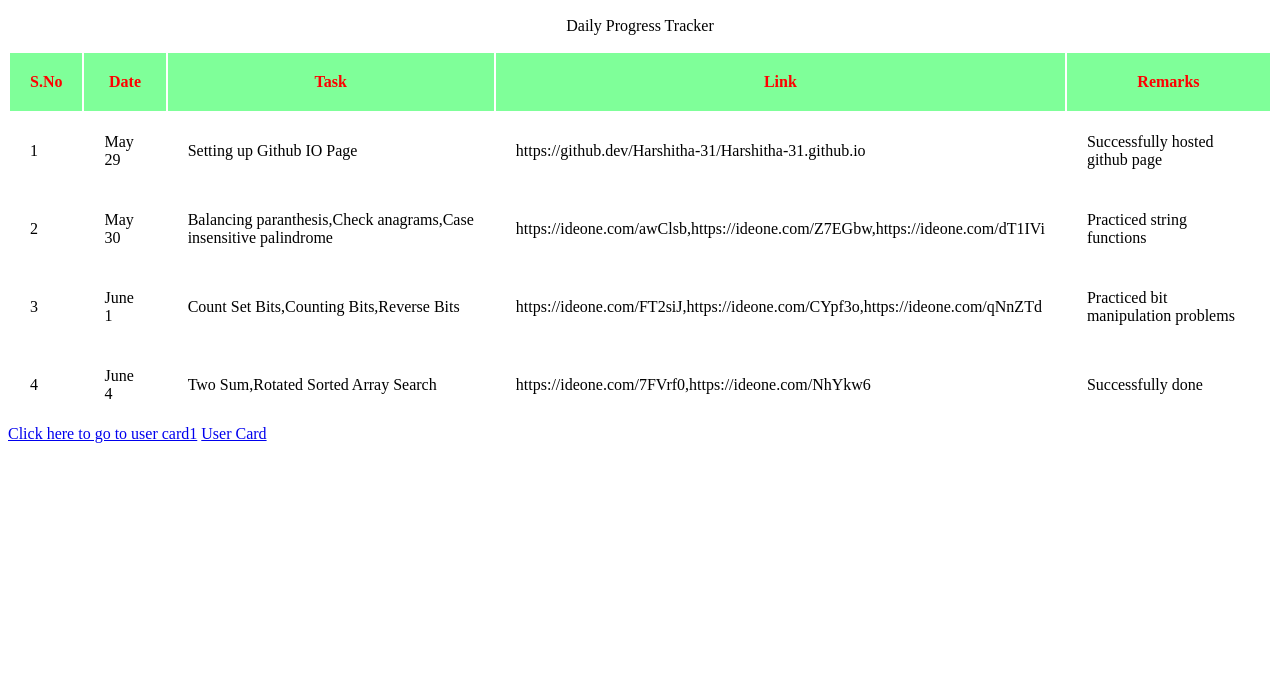
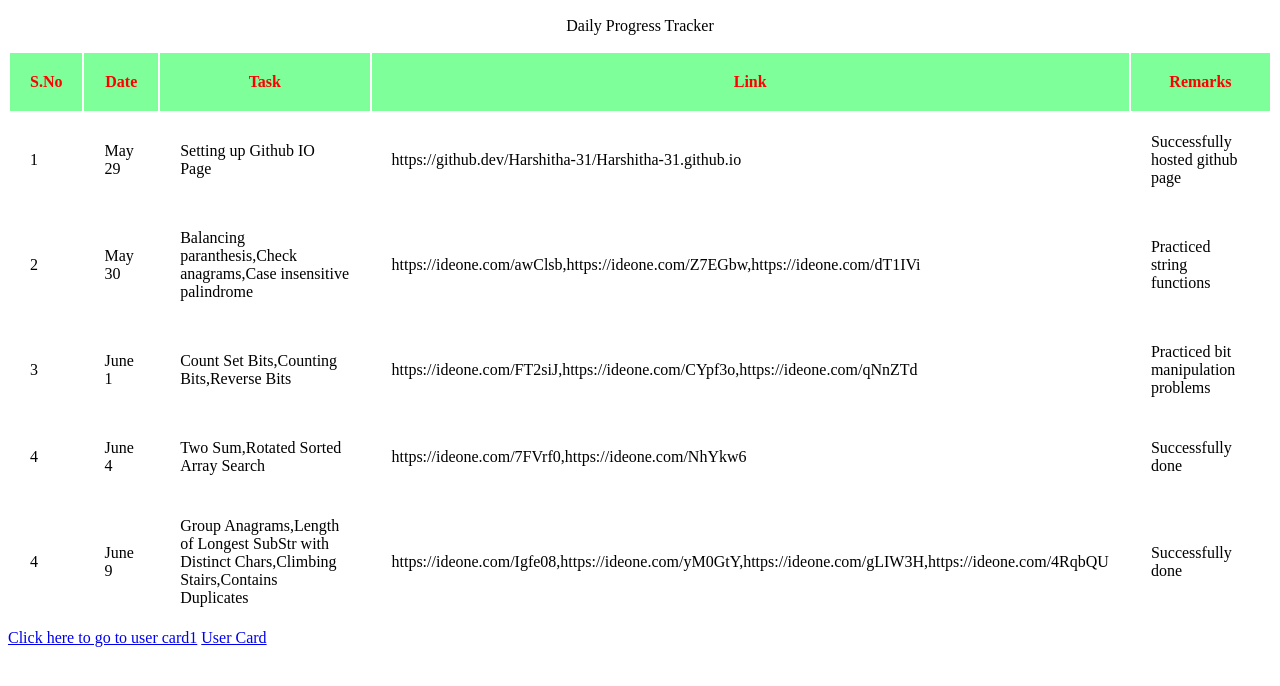
Before and after one commit to Harshitha-31/Harshitha-31.github.io, a plain HTML site: page index.html in a window 1280 px wide. Shown: the part 110-796 px from the top of the page. Drawn offline with Linux system fonts and the light colour scheme.

Commit message:
done problems

```diff
--- a/index.html
+++ b/index.html
@@ -48,6 +48,13 @@
             <td>https://ideone.com/7FVrf0,https://ideone.com/NhYkw6</td>
             <td>Successfully done</td>
         </tr>
+        <tr>
+            <td>4</td>
+            <td>June 9</td>
+            <td>Group Anagrams,Length of Longest SubStr with Distinct Chars,Climbing Stairs,Contains Duplicates</td>
+            <td>https://ideone.com/Igfe08,https://ideone.com/yM0GtY,https://ideone.com/gLIW3H,https://ideone.com/4RqbQU</td>
+            <td>Successfully done</td>
+        </tr>
     </table>
    <a href="usercaed.html">Click here to go to user card1</a>
     <a href="usercard2.html">User Card</a>
```
